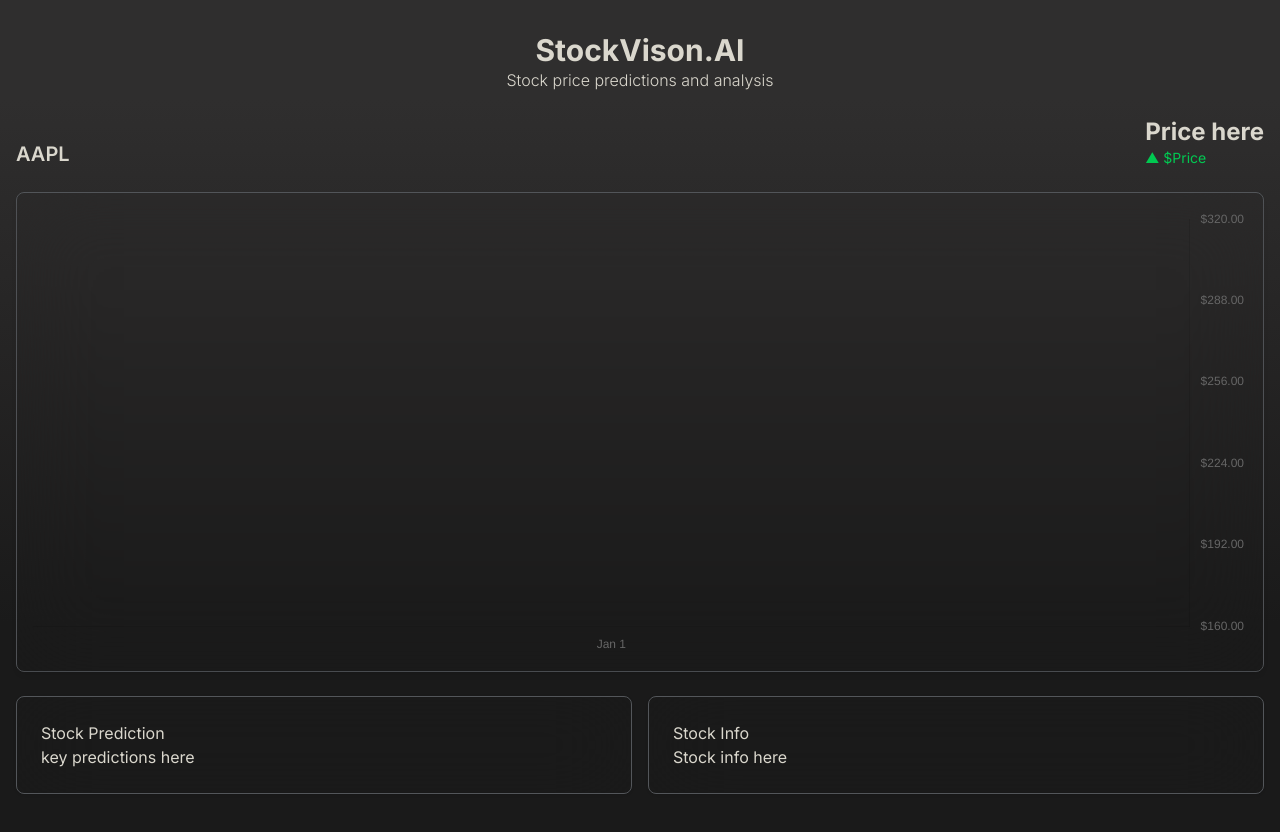
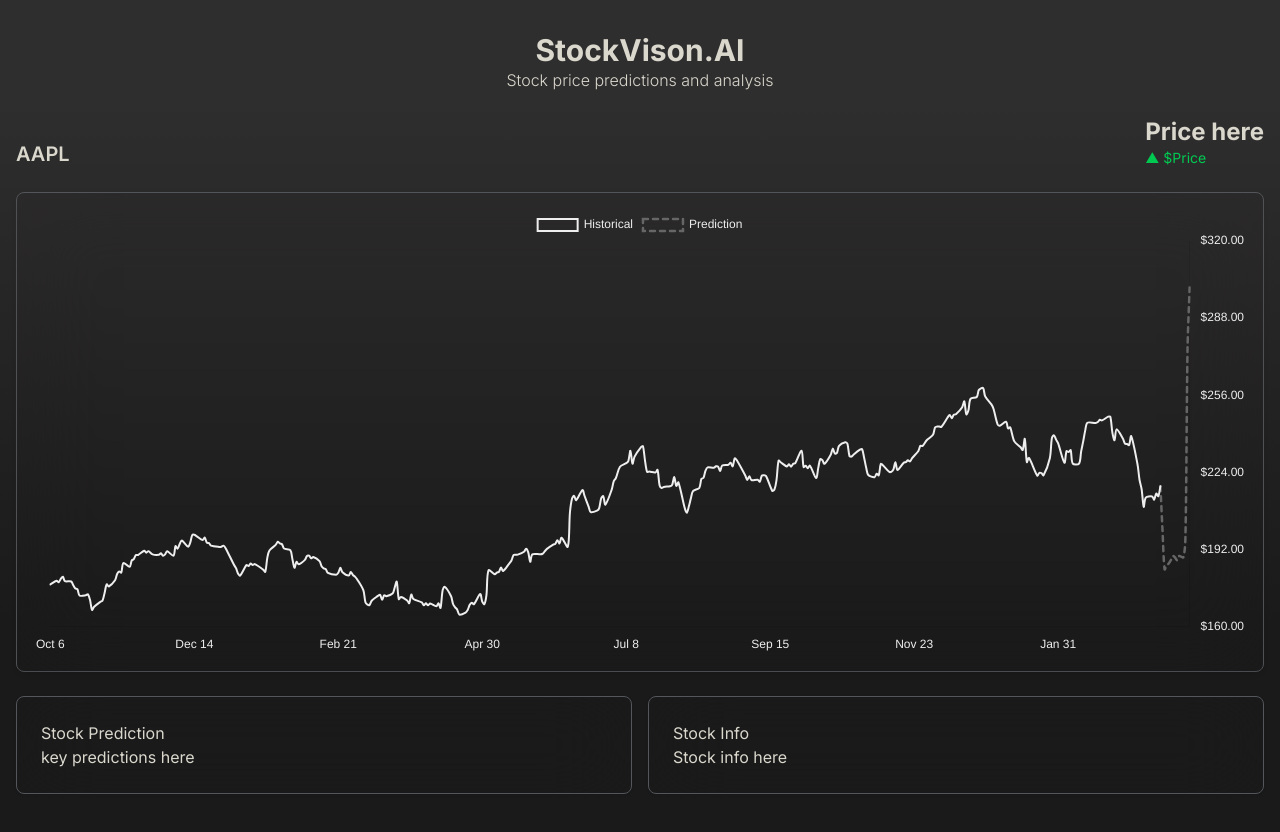
Before and after one commit to KowenWoo/Stock-Predictor, a React (Vite) app in the folder frontend/: page / in a window 1280 px wide. Built offline with nearby package versions, Linux system fonts and the light colour scheme; the HTML template or start-up script is replaced by a standard one.

Commit message:
Re-Added the README.md (Accidentally deleted it). Fixed some structuring on App and stockChart. Added clear to-do goals on sections and global

```diff
--- a/frontend/src/App.jsx
+++ b/frontend/src/App.jsx
@@ -2,9 +2,19 @@
 import './index.css';
 import { set } from 'date-fns';
 import StockChart from './components/stockchart';
+
+// TODO:
+// 1. Add a loading spinner when the data is being fetched
+// 2. Process some additional info from the stock data so we can send them over
+//    and display them in the UI
+// 3. Add some error handling in case the data fetching fails
+// 4. Add the API calls to get the real stock data, updated, after server.js is done
+// 5. Add the API calls to get the real stock predictions, after the ML model is done
+// ....
+
+
 // Hardcoded stock data for now
 // Will be replaced with API calls to get real-time data
-
 const mockPredictions = {
   'AAPL':{
     "2025-03-21": 218.27,
@@ -37,19 +47,15 @@
       setError(null);
 
       try {
-        // Load from local JSON file instead of API
+        // Local data for now but API call will repplace this
         const response = await fetch(`/data/${selectedStock.toLowerCase()}.json`);
         const data = await response.json();
 
         if (data.error) {
           throw new Error(data.error);
         }
-
-        // Process Alpha Vantage data
         const timeSeries = data['Time Series (Daily)'];
-
-        // Get the last 30 days of data
-        const dates = Object.keys(timeSeries).sort().slice(-365);
+        const dates = Object.keys(timeSeries).sort().slice(-365); // last year
         const historicalData = {};
 
         dates.forEach(date => {
@@ -80,7 +86,7 @@
           prediction: mockPredictions[selectedStock]
         });
       } catch (err) {
-        console.error('Error fetching stock data:', err);
+        console.error('Error gettign the stock data:', err);
         setError('Failed to load stock data. Please try again later.');
       } finally {
         setLoading(false);
@@ -89,7 +95,6 @@
 
     fetchStockData();
   }, [selectedStock]);
-  // PRICE CHANGE CALCULATIONS
   // Just hardcoded some stuff for now for testing purposes
 
   return (
--- a/frontend/src/components/stockChart.jsx
+++ b/frontend/src/components/stockChart.jsx
@@ -1,5 +1,3 @@
-
-
 import React from 'react';
 import { Line } from 'react-chartjs-2';
 import {
@@ -15,10 +13,18 @@
   TimeScale,
   SubTitle,
   Colors,
-
 } from 'chart.js';
 import 'chartjs-adapter-date-fns'; // For date formatting
 import { useState, useEffect, useRef } from 'react';
+import { parseISO, format } from 'date-fns';
+
+
+// TOD0:
+// 1. Add a loading spinner when the data is being fetched
+// 2. Process some additional info from the stock data so we can send them over
+// - and display them in the UI
+// 3. Add some error handling in case the data fetching fail
+
 
 // Register Chart.js components
 ChartJS.register(
@@ -34,59 +40,70 @@
   Colors,
 );
 
-const StockChart = ({ data, symbol }) => {
-  // If no data yet, show loading placeholder
+const StockChart = ({ data, symbol, onDataProcessed }) => {
+
   if (!data || !data.historical || !data.prediction) {
     return <div className="h-80 w-full bg-gray-100 animate-pulse rounded-lg"></div>;
   }
-  const historicalDatesKnonwn = Object.keys(data.historical).sort();
-  const predictionDatesKnown = Object.keys(data.prediction).sort();
-  const last = new Date(predictionDatesKnown[predictionDatesKnown.length - 1]);
 
-  const additonalDate = [];
+
+
+
+  const historicalDates = Object.keys(data.historical).sort();
+  const predictionDates = Object.keys(data.prediction).sort();
+
+  const lastPredictionDate = predictionDates[predictionDates.length - 1];
+  const lastDate = parseISO(lastPredictionDate);
+
+  // add some more dates on the chart so the prediction has some space to be shown
+  // Edit this later so it is adjustable based on the amount of predicted data to be shwon
+  const additionalDates = [];
   const numExtraDays = 29;
   for (let i = 1; i <= numExtraDays; i++) {
-    const futureDate = new Date(last);
-    futureDate.setDate(last.getDate() + i);
+    const futureDate = new Date(lastDate);
+    futureDate.setDate(lastDate.getDate() + i);
 
     const year = futureDate.getFullYear();
     const month = String(futureDate.getMonth() + 1).padStart(2, '0');
     const day = String(futureDate.getDate()).padStart(2, '0');
-    additonalDate.push(`${year}-${month}-${day}`);
+    additionalDates.push(`${year}-${month}-${day}`);
   }
 
-  // Format dates and prices for chart
-  const dates = [...historicalDatesKnonwn.map(date => new Date(date).toLocaleDateString()),
-                 ...predictionDatesKnown.map(date => new Date(date).toLocaleDateString()),
-                 ...additonalDate.map(date => new Date(date).toLocaleDateString())];
 
-  const historicalPrices = Object.values(data.historical).map(day => parseFloat(day['4. close']));
-  const predictionPrices = Object.values(data.prediction);
+  const historicalPrices = historicalDates.map(date => {
+    const closePrice = parseFloat(data.historical[date]['4. close']);
+    return isNaN(closePrice) ? null : closePrice;
+  });
 
-  // Create empty spaces between historical and prediction data
+
+  const predictionPrices = predictionDates.map(date => {
+    return data.prediction[date]; // These should already be numbers
+  });
+
+
   const chartData = {
-    labels: dates,
     datasets: [
       {
         label: 'Historical',
-        data: [...historicalPrices, ...Array(predictionPrices.length).fill(null)],
+        data: historicalDates.map((date, index) => ({
+          x: date, // Keep as ISO string for consistent parsing
+          y: historicalPrices[index]
+        })),
         borderColor: '#eeeeee',
         backgroundColor: 'rgba(0,0,0,0)',
         pointBackgroundColor: '#eeeeee',
         pointRadius: 0,
         pointHoverRadius: 3,
         borderWidth: 2,
-        tension: 0.4,
+        tension: 0.3,
         fill: false,
-        cubicInterpolationMode: 'monotone',
       },
       {
         label: 'Prediction',
-        data: [
-          ...Array(historicalPrices.length).fill(null),
-          ...predictionPrices,
-          ...Array(additonalDate.length).fill(null)
-        ],
+        data: predictionDates.map((date, index) => ({
+          x: date, // Keep as ISO string
+          y: predictionPrices[index]
+        })),
         borderColor: '#666666',
         backgroundColor: 'rgba(0,0,0,0)',
         pointBackgroundColor: '#666666',
@@ -96,7 +113,6 @@
         borderDash: [5, 5],
         tension: 0.3,
         fill: false,
-        cubicInterpolationMode: 'monotone'
       }
     ]
   };
@@ -108,15 +124,18 @@
       mode: 'nearest',
       intersect: false,
     },
-    animations:{
-      tension:{
+    animations: {
+      tension: {
         duration: 1000,
         easing: 'linear'
       }
     },
     plugins: {
       legend: {
-        position: 'top-left',
+        position: 'top',
+        labels: {
+          color: '#eeeeee'
+        }
       },
       tooltip: {
         enabled: true,
@@ -131,16 +150,13 @@
         displayColors: false,
         callbacks: {
           title: function(context) {
-            const date = new Date(context[0].parsed.x);
-            return date.toLocaleString('en-US', {
-              month: 'short',
-              day: 'numeric',
-              year: 'numeric'
-            });
+            if (context.length === 0) return '';
+            const date = parseISO(context[0].raw.x);
+            return format(date, 'MMM d, yyyy');
           },
           label: function(context) {
             const datasetLabel = context.dataset.label || '';
-            const value = context.parsed.y;
+            const value = context.raw.y;
             return `${datasetLabel}: $${value.toFixed(2)}`;
           }
         }
@@ -148,24 +164,23 @@
       title: {
         display: false,
         text: `${symbol} Stock Price and Prediction`,
-
       },
     },
     elements: {
       line: {
-        tension: 0.2,
-        cubicInterpolationMode: 'monotone',
+        tension: 0.1,
         borderCapStyle: 'round'
       },
       point: {
-        hitRadius: 30,
-        hoverRadius: 5
+        hitRadius: 10,
+        hoverRadius: 4
       }
     },
     scales: {
-      x:{
+      x: {
         type: 'time',
         time: {
+          parser: 'yyyy-MM-dd',
           unit: 'day',
           displayFormats: {
             day: 'MMM d'
@@ -177,14 +192,15 @@
         },
         ticks: {
           autoSkip: true,
-          maxTicksLimit: 10,
+          maxTicksLimit: 8,
           align: 'center',
           maxRotation: 0,
-          minRotation: 0
+          minRotation: 0,
+          color: '#eeeeee'
         }
       },
       y: {
-         position: 'right',
+        position: 'right',
         grid: {
           display: false
         },
@@ -193,7 +209,8 @@
             return `$${value.toFixed(2)}`;
           },
           count: 6,
-          precision: 2
+          precision: 2,
+          color: '#eeeeee'
         },
         beginAtZero: false
       }
```
Also changed, not shown: 1 other file (tests, documents, lock files or other folders).
